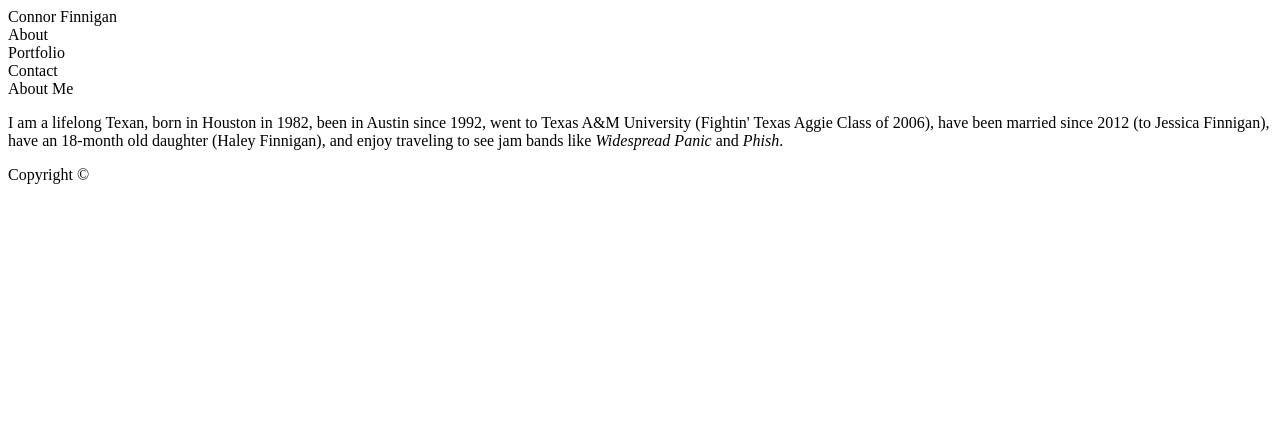
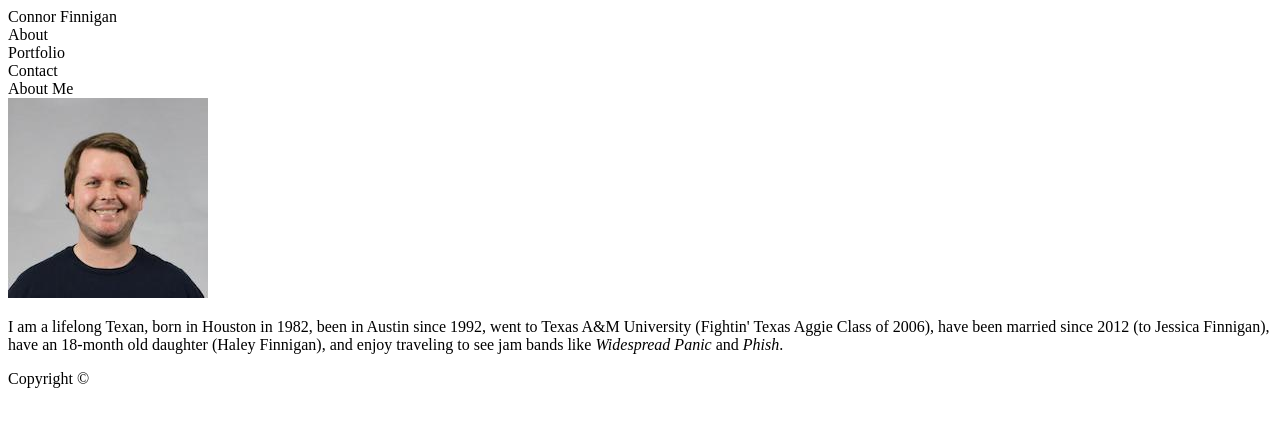
Before and after one commit to cf512/Basic-Portfolio, a plain HTML site: page index.html in a window 1280 px wide. Drawn offline with Linux system fonts and the light colour scheme.

Commit message:
update index.html with img section

```diff
--- a/index.html
+++ b/index.html
@@ -25,6 +25,7 @@
 
 <about>
     <div>About Me</div>
+    <img src="assets/images/connor-profile-pic.jpeg" alt="Connor Finnigan profile pic">
     <div>
         <p>
             I am a lifelong Texan, born in Houston in 1982, been in Austin since 1992, went to Texas A&M University (Fightin' Texas Aggie Class of 2006), have been married since 2012 (to Jessica Finnigan), have an 18-month old daughter (Haley Finnigan), and enjoy traveling to see jam bands like <em>Widespread Panic</em> and <em>Phish</em>.
```
